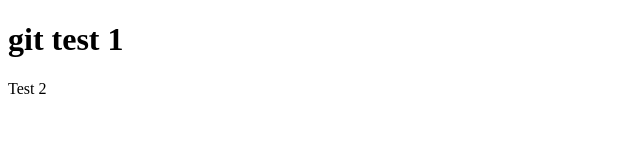
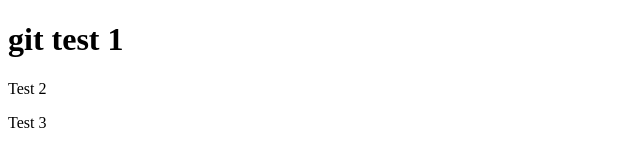
Before and after one commit to roland5432/git-test, a plain HTML site: page index.html in a window 1280 px wide. Shown: the full height of the page, 0-640 px from the left. Drawn offline with Linux system fonts and the light colour scheme.

Commit message:
Third Commit

```diff
--- a/index.html
+++ b/index.html
@@ -8,5 +8,6 @@
 <body>
     <h1>git test 1</h1>
     <p>Test 2</p>
+    <p>Test 3</p>
 </body>
 </html>
```
